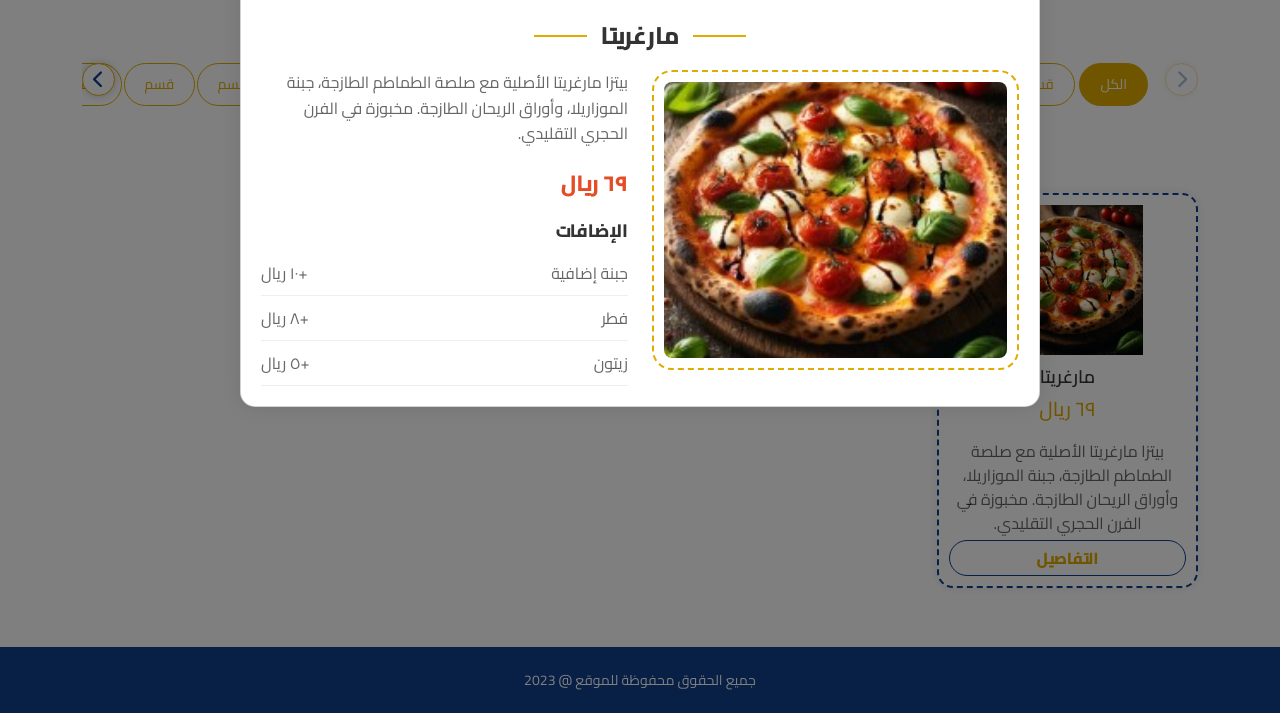
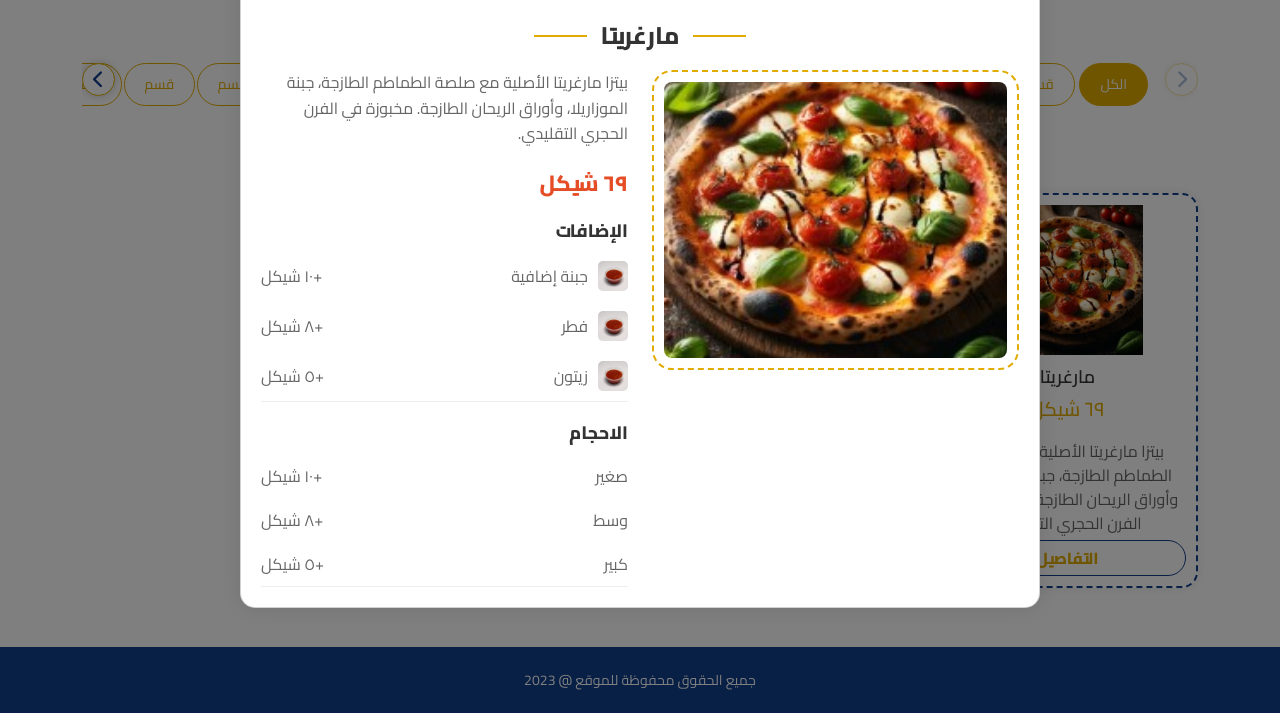
Before and after one commit to AhmedHanyOnly/Takeh-Menu, a plain HTML site: page index.html in a window 1280 px wide. Both pictures are taken after a click on the button "التفاصيل". Shown: the part 594-1307 px from the top of the page. Drawn offline with nearby package versions, Linux system fonts and the light colour scheme.

Commit message:
first commit

```diff
--- a/css/sass/pages/_main.scss
+++ b/css/sass/pages/_main.scss
@@ -311,6 +311,8 @@
 }
 .add-ons {
   margin-top: 20px;
+  border-bottom: 1px solid #eee;
+
 }
 
 .add-ons-title {
@@ -325,13 +327,18 @@
   justify-content: space-between;
   align-items: center;
   padding: 10px 0;
-  border-bottom: 1px solid #eee;
 }
 
 .add-on-name {
   display: flex;
   align-items: center;
   gap: 10px;
+  .img-added{
+    width: 30px;
+    height: 30px;
+    object-fit: cover;
+    border-radius: 5px;
+  }
 }
 
 .add-on-price {
--- a/index.html
+++ b/index.html
@@ -162,7 +162,7 @@
                   <div class="text">
                     <div class="title">مارغريتا</div>
                     <div class="price">
-                      <div class="num">٦٩ ريال</div>
+                      <div class="num">٦٩ شيكل</div>
                     </div>
                     <div class="desc">
                       بيتزا مارغريتا الأصلية مع صلصة الطماطم الطازجة، جبنة
@@ -219,30 +219,57 @@
                       الموزاريلا، وأوراق الريحان الطازجة. مخبوزة في الفرن الحجري
                       التقليدي.
                     </div>
-                    <div class="price">٦٩ ريال</div>
+                    <div class="price">٦٩ شيكل</div>
                     <div class="add-ons">
                       <h3 class="add-ons-title">الإضافات</h3>
                       <div class="add-on-item">
                         <div class="add-on-name">
 
+                          <img src="./images/كاتشب-600x338.jpg" class="img-added" alt="">
                           <label for="extra-cheese">جبنة إضافية</label>
                         </div>
-                        <span class="add-on-price">+١٠ ريال</span>
+                        <span class="add-on-price">+١٠ شيكل</span>
                       </div>
                       <div class="add-on-item">
                         <div class="add-on-name">
 
+                          <img src="./images/كاتشب-600x338.jpg" class="img-added" alt="">
                           <label for="mushrooms">فطر</label>
                         </div>
-                        <span class="add-on-price">+٨ ريال</span>
+                        <span class="add-on-price">+٨ شيكل</span>
                       </div>
                       <div class="add-on-item">
                         <div class="add-on-name">
+                          <img src="./images/كاتشب-600x338.jpg" class="img-added" alt="">
                           <label for="olives">زيتون</label>
                         </div>
-                        <span class="add-on-price">+٥ ريال</span>
+                        <span class="add-on-price">+٥ شيكل</span>
                       </div>
                     </div>
+                    <div class="add-ons">
+                      <h3 class="add-ons-title">الاحجام</h3>
+                      <div class="add-on-item">
+                        <div class="add-on-name">
+
+                          <label for="extra-cheese">صغير</label>
+                        </div>
+                        <span class="add-on-price">+١٠ شيكل</span>
+                      </div>
+                      <div class="add-on-item">
+                        <div class="add-on-name">
+
+                          <label for="mushrooms">وسط</label>
+                        </div>
+                        <span class="add-on-price">+٨ شيكل</span>
+                      </div>
+                      <div class="add-on-item">
+                        <div class="add-on-name">
+                          <label for="olives">كبير</label>
+                        </div>
+                        <span class="add-on-price">+٥ شيكل</span>
+                      </div>
+                    </div>
+
                   </div>
                 </div>
               </div>
```
Also changed, not shown: css/main.css, images/كاتشب-600x338.jpg (added).
